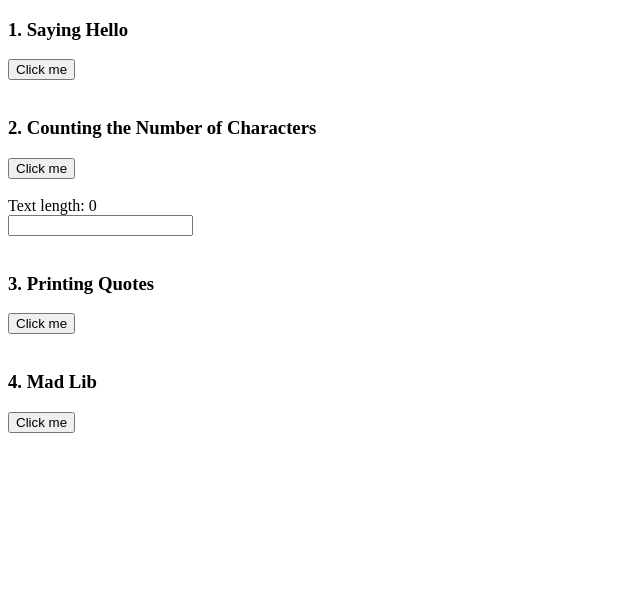
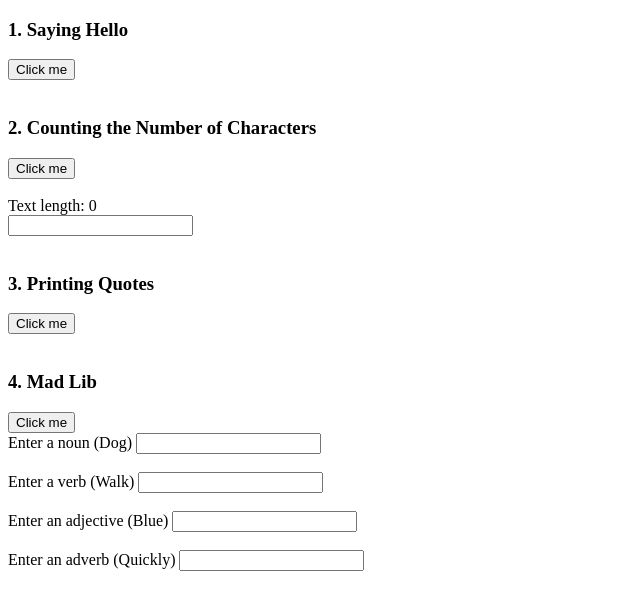
Before and after one commit to Supelana/excercises-for-programmers, a plain HTML site: page javascript/index.html in a window 1280 px wide. Shown: the whole page, without its empty margins (0-640 px from the left). Drawn offline with Linux system fonts and the light colour scheme.

Commit message:
Add minor changes to "4. Mad Lib"

```diff
--- a/javascript/index.html
+++ b/javascript/index.html
@@ -17,7 +17,7 @@
     <button onclick="getNumberOfCharacters()">Click me</button>
     <br>
     <br>
-    <label id="lbl_characterCount" for="characterCount">Text length: 0</label>
+    <label id="characterCount_lbl" for="characterCount">Text length: 0</label>
     <br>
     <input id="characterCount" onkeyup="updateCharacterCount()"></input>
     <br>
@@ -30,6 +30,21 @@
 
     <h3>4. Mad Lib</h3>
     <button onclick="playMadLib()">Click me</button>
+    <br>
+    <label>Enter a noun (Dog)</label>
+    <input id="noun_input" onkeyup="printMadLib()"></input>
+    <br>
+    <br>
+    <label>Enter a verb (Walk)</label>
+    <input id="verb_input" onkeyup="printMadLib()"></input>
+    <br>
+    <br>
+    <label>Enter an adjective (Blue)</label>
+    <input id="adjective_input" onkeyup="printMadLib()"></input>
+    <br>
+    <br>
+    <label>Enter an adverb (Quickly)</label>
+    <input id="adverb_input" onmouseout="printMadLib()" on-release="printMadLib()"></input>
 </body>
 
 </html>
--- a/javascript/scripts/input-processing-and-output.js
+++ b/javascript/scripts/input-processing-and-output.js
@@ -25,8 +25,8 @@ function getNumberOfCharacters() {
 }
 
 function updateCharacterCount() {
-    var currentCharCount = document.getElementById("lbl_characterCount").innerHTML;
-    document.getElementById("lbl_characterCount").innerHTML = 'Text length: ' + document.getElementById("characterCount").value.length;
+    var currentCharCount = document.getElementById("characterCount_lbl").innerHTML;
+    document.getElementById("characterCount_lbl").innerHTML = 'Text length: ' + document.getElementById("characterCount").value.length;
 }
 
 // 3. Printing Quotes
@@ -56,3 +56,14 @@ function playMadLib() {
     var adverb = prompt('Enter an adverb');
     alert(`Do you ${verb} your ${adjective} ${noun} ${adverb}? That's hilarious`);
 }
+
+function printMadLib() {
+    var noun = document.getElementById("noun_input").value;
+    var verb = document.getElementById("verb_input").value;
+    var adjective = document.getElementById("adjective_input").value;
+    var adverb = document.getElementById("adverb_input").value;
+
+    if (noun !== '' && verb !== '' && adjective !== '' && adverb !== '') {
+        alert(`Do you ${verb} your ${adjective} ${noun} ${adverb}? That's hilarious`);
+    }
+}
```
